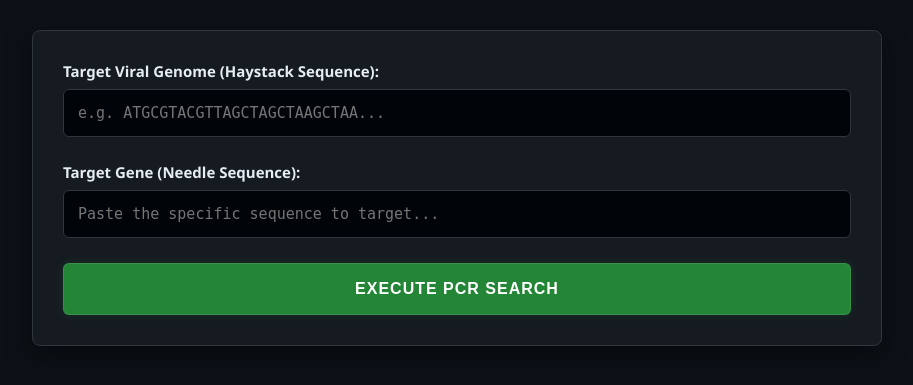
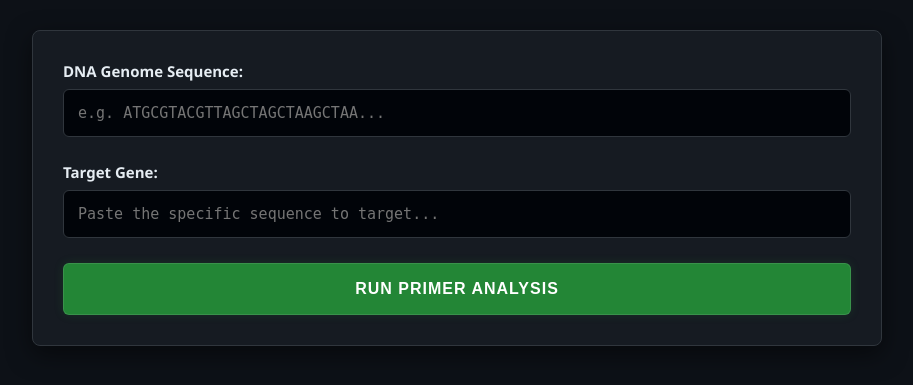
Before and after one commit to PhoenixRishi/AmpliconDesigner, a Flask app: page / in a window 1280 px wide. Shown: the part 127-512 px from the top of the page, without its empty margins (183-1096 px from the left). Run offline with Flask 3, Linux system fonts and the light colour scheme.

Commit message:
Final presentation updates

```diff
--- a/app.py
+++ b/app.py
@@ -11,8 +11,6 @@ def home():
         genome = request.form['genome']
         target = request.form['target']
 
-        # --- THE FIX: Cross-Platform Engine Path ---
-        # If on your laptop (Windows), use .exe. If on Render (Linux), drop the .exe
         engine_path = './primer_engine.exe' if platform.system() == 'Windows' else './primer_engine'
 
         try:
--- a/templates/index.html
+++ b/templates/index.html
@@ -131,14 +131,14 @@
         <div class="card">
             <form method="POST" id="searchForm">
                 <div class="form-group">
-                    <label>Target Viral Genome (Haystack Sequence):</label>
+                    <label>DNA Genome Sequence:</label>
                     <input type="text" name="genome" placeholder="e.g. ATGCGTACGTTAGCTAGCTAAGCTAA..." required>
                 </div>
                 <div class="form-group">
-                    <label>Target Gene (Needle Sequence):</label>
+                    <label>Target Gene:</label>
                     <input type="text" name="target" placeholder="Paste the specific sequence to target..." required>
                 </div>
-                <button type="submit" id="executeBtn">EXECUTE PCR SEARCH</button>
+                <button type="submit" id="executeBtn">RUN PRIMER ANALYSIS</button>
             </form>
         </div>
 
```
Also changed, not shown: 1 other file.
